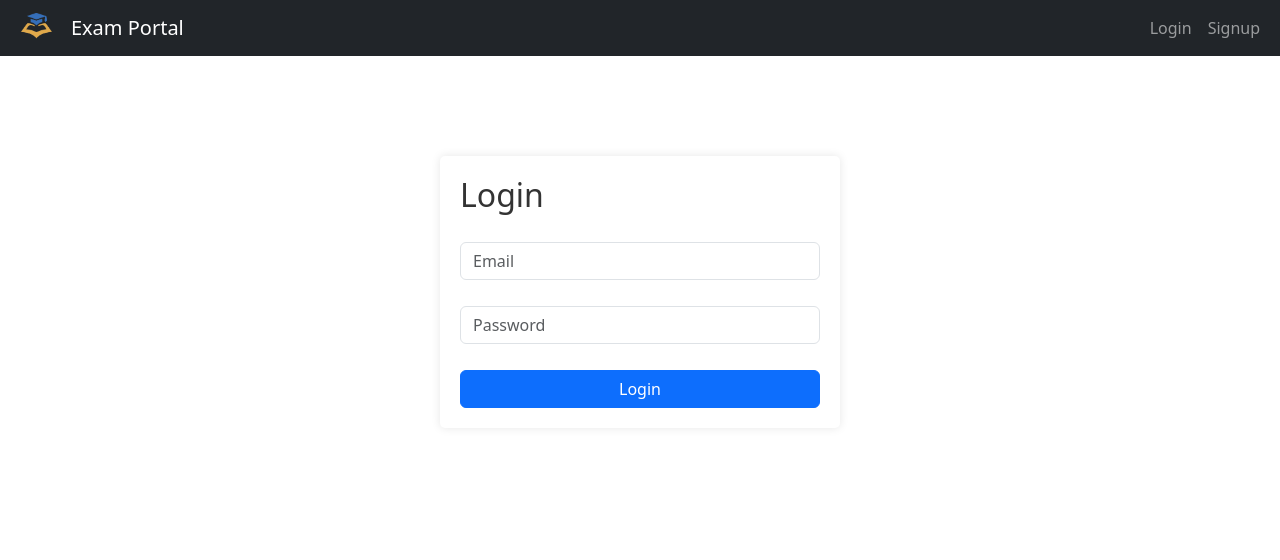
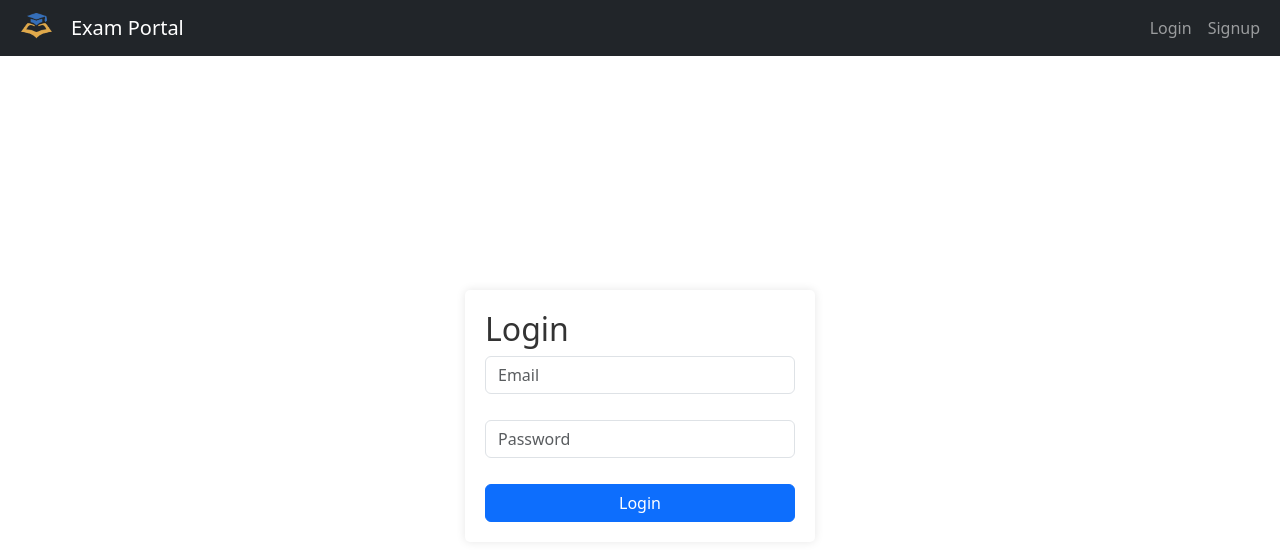
Before and after one commit to Suyash0028/exam-portal-frontend, a React (Vite) app: page /login in a window 1280 px wide. Shown: the top 560 px of the page. Built offline with nearby package versions, Linux system fonts and the light colour scheme; no server answers.

Commit message:
Updated design for login and signup page

```diff
--- a/src/Components/LoginForm.tsx
+++ b/src/Components/LoginForm.tsx
@@ -66,6 +66,7 @@ const LoginForm: React.FC = () => {
     return (
         <>
             {isLoading ? <CustomSpinner /> :
+                <div className='custom-container-wrapper'>
                     <div className="custom-container">
                         <h2>Login</h2>
                         <form onSubmit={handleSubmit}>
@@ -80,6 +81,7 @@ const LoginForm: React.FC = () => {
                             </button>
                         </form>
                     </div>
+                </div>
             }
         </>
     );
--- a/src/Components/SignupForm.tsx
+++ b/src/Components/SignupForm.tsx
@@ -70,6 +70,7 @@ const SignupForm: React.FC = () => {
     return (
         <>
             {isLoading ? <CustomSpinner /> :
+                <div className='custom-container-wrapper'>
                     <div className="custom-container">
                         <h2>Signup</h2>
                         <form onSubmit={handleSubmit}>
@@ -92,6 +93,7 @@ const SignupForm: React.FC = () => {
                             <button type="submit" className="btn btn-primary">Signup</button>
                         </form>
                     </div>
+                </div>
             }
         </>
 
--- a/src/index.css
+++ b/src/index.css
@@ -17,6 +17,7 @@ body {
   background-color: #ffffff; /* Ensure the body background is white */
   margin: 0;
   padding: 0;
+  height: 100%;
 }
 
 a {
@@ -53,12 +54,18 @@ button {
   box-shadow: 0 0 10px rgba(0, 0, 0, 0.1);
   padding: 20px;
   border-radius: 5px;
-  width: 400px;
-  margin: auto;
+  min-width: 350px;
+  /* margin: auto;
   margin-top: 100px;
   display: flex;
   flex-direction: column;
-  gap: 20px;
+  gap: 20px; */
+}
+.custom-container-wrapper {
+  display: flex;
+  justify-content: center;
+  align-items: center;
+  min-height: 90vh;
 }
 
 h2 {
@@ -123,7 +130,7 @@ input {
 /* Media Query for Responsive Design */
 @media screen and (max-width: 600px) {
   .custom-container {
-    margin-top: 200px; /* Adjust margin-top for smaller screens */
+
     padding: 15px; /* Reduce padding */
     width: auto; /* Adjust width for smaller screens */
   }
```
Lines whose indentation alone changed are shown as unchanged.
